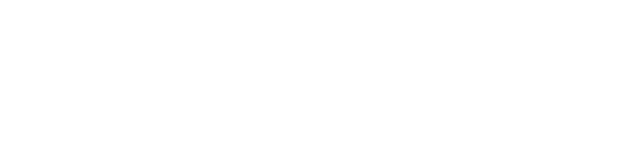
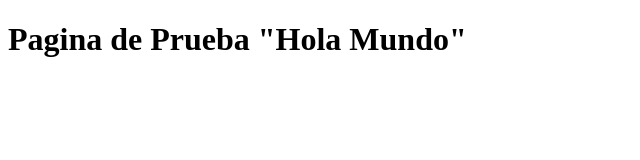
Before and after one commit to Alexis-Catalan/pagina-github-ejemplo, a plain HTML site: page index.html in a window 1280 px wide. Shown: the whole page, without its empty margins (0-640 px from the left). Drawn offline with Linux system fonts and the light colour scheme.

Commit message:
Se agrego etiqueta h1

```diff
--- a/index.html
+++ b/index.html
@@ -7,6 +7,6 @@
     <title>Document</title>
 </head>
 <body>
-
+    <h1>Pagina de Prueba "Hola Mundo"</h1>
 </body>
 </html>
```
